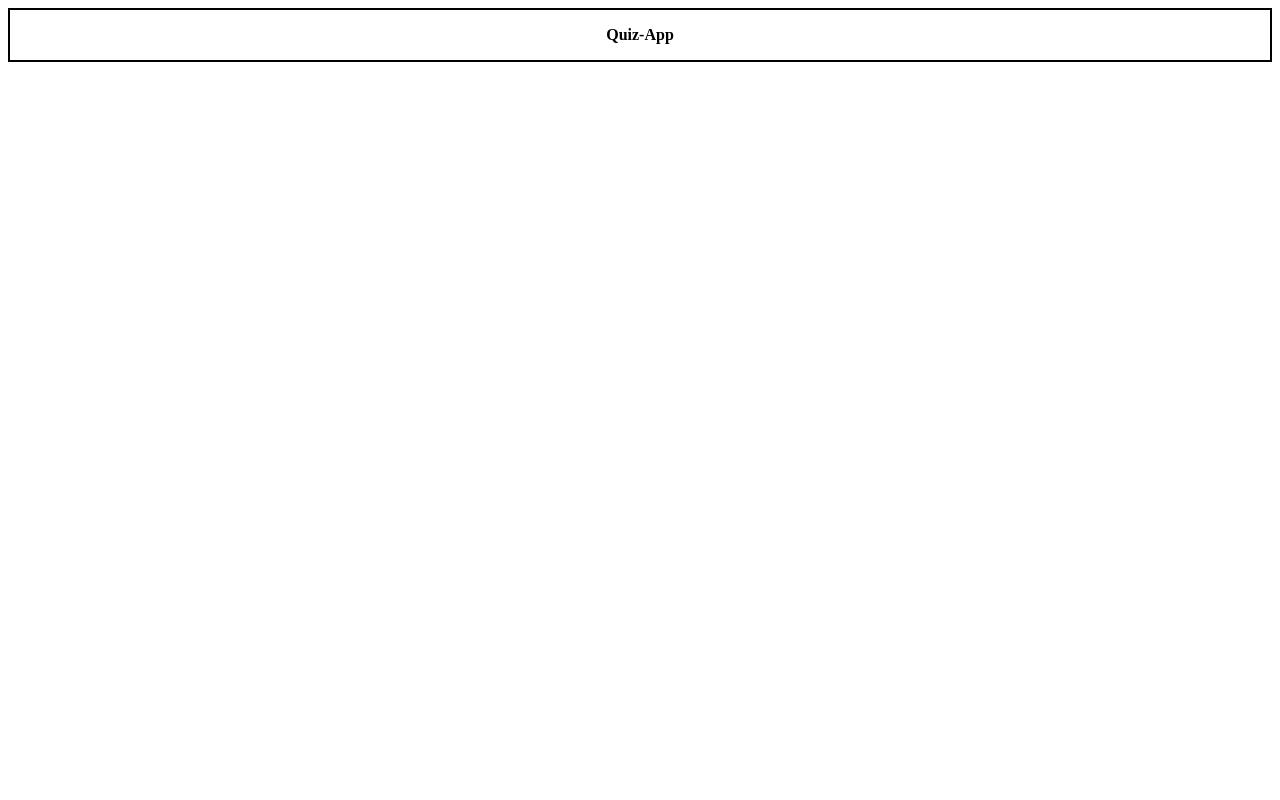
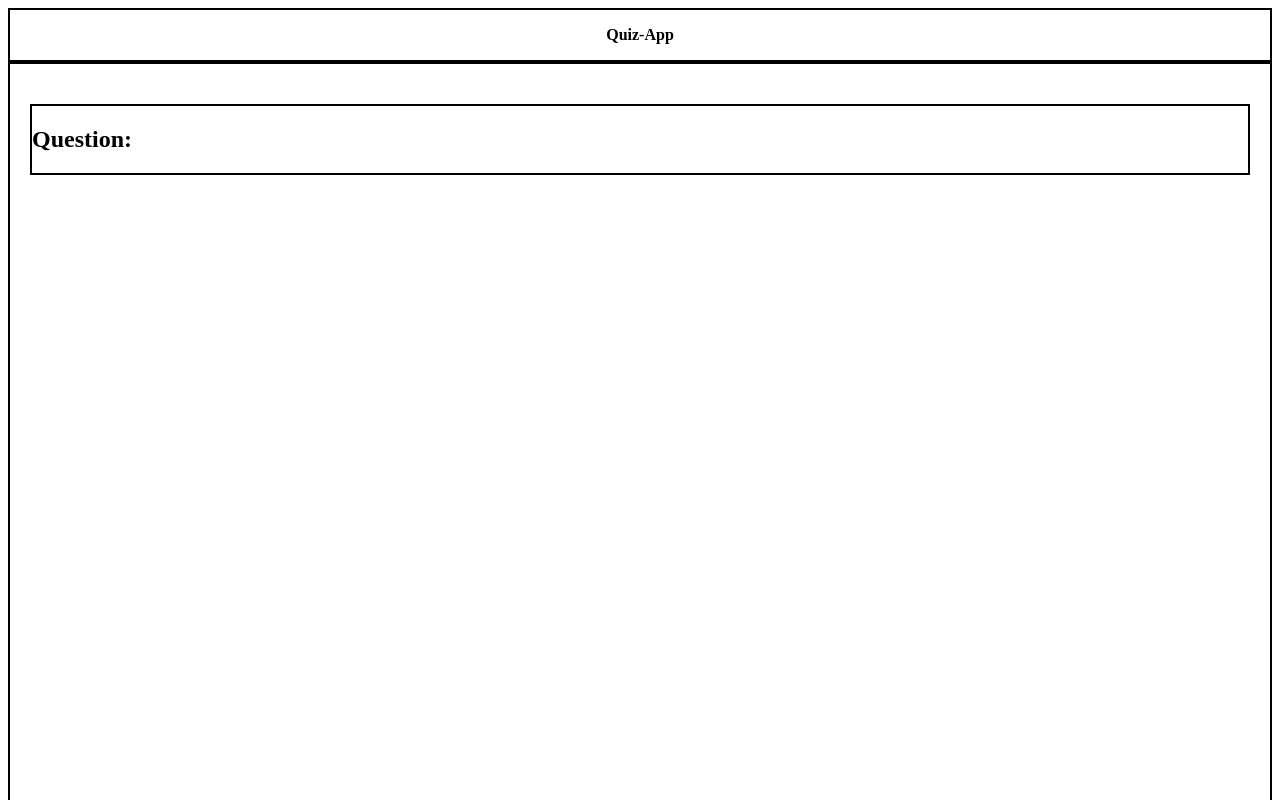
Before and after one commit to Apollon-Kelenc/Quiz-App, a website: page index.html in a window 1280 px wide. Shown: the top 800 px of the page. Drawn offline with Linux system fonts and the light colour scheme.

Commit message:
question1 layout

```diff
--- a/index.html
+++ b/index.html
@@ -13,5 +13,10 @@
         <p><strong>Quiz-App</strong></p>
       </header>
     </div>
+    <div class="Questions">
+      <section class="Question1">
+        <h2>Question:</h2>
+      </section>
+    </div>
   </body>
 </html>
--- a/style/base.css
+++ b/style/base.css
@@ -6,3 +6,11 @@ p {
   grid-template-columns: auto 10px;
   justify-self: center;
 }
+.Questions {
+  border: 2px solid;
+  height: 1000px;
+}
+.Question1 {
+  border: 2px solid;
+  margin: 40px 20px 40px 20px;
+}
```
